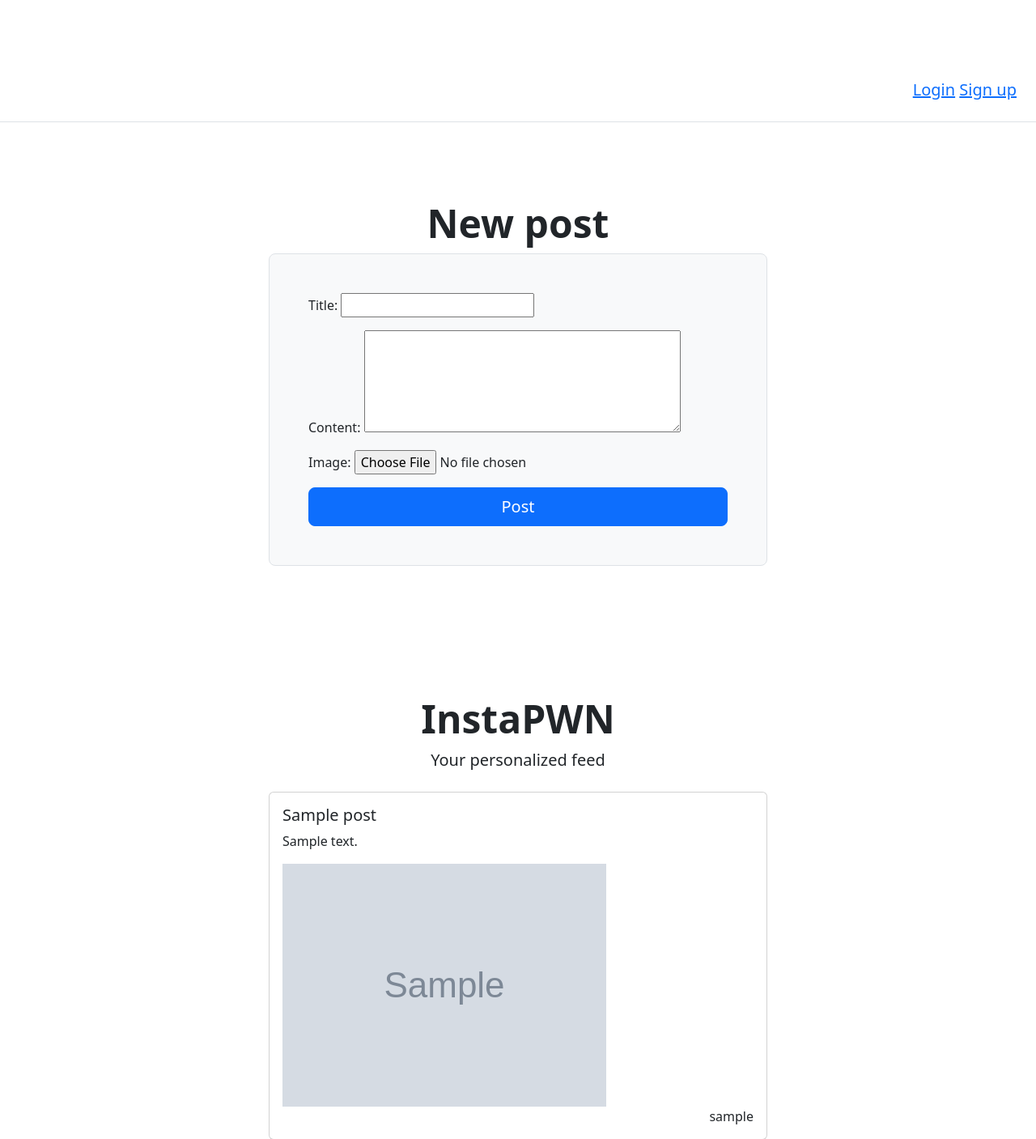
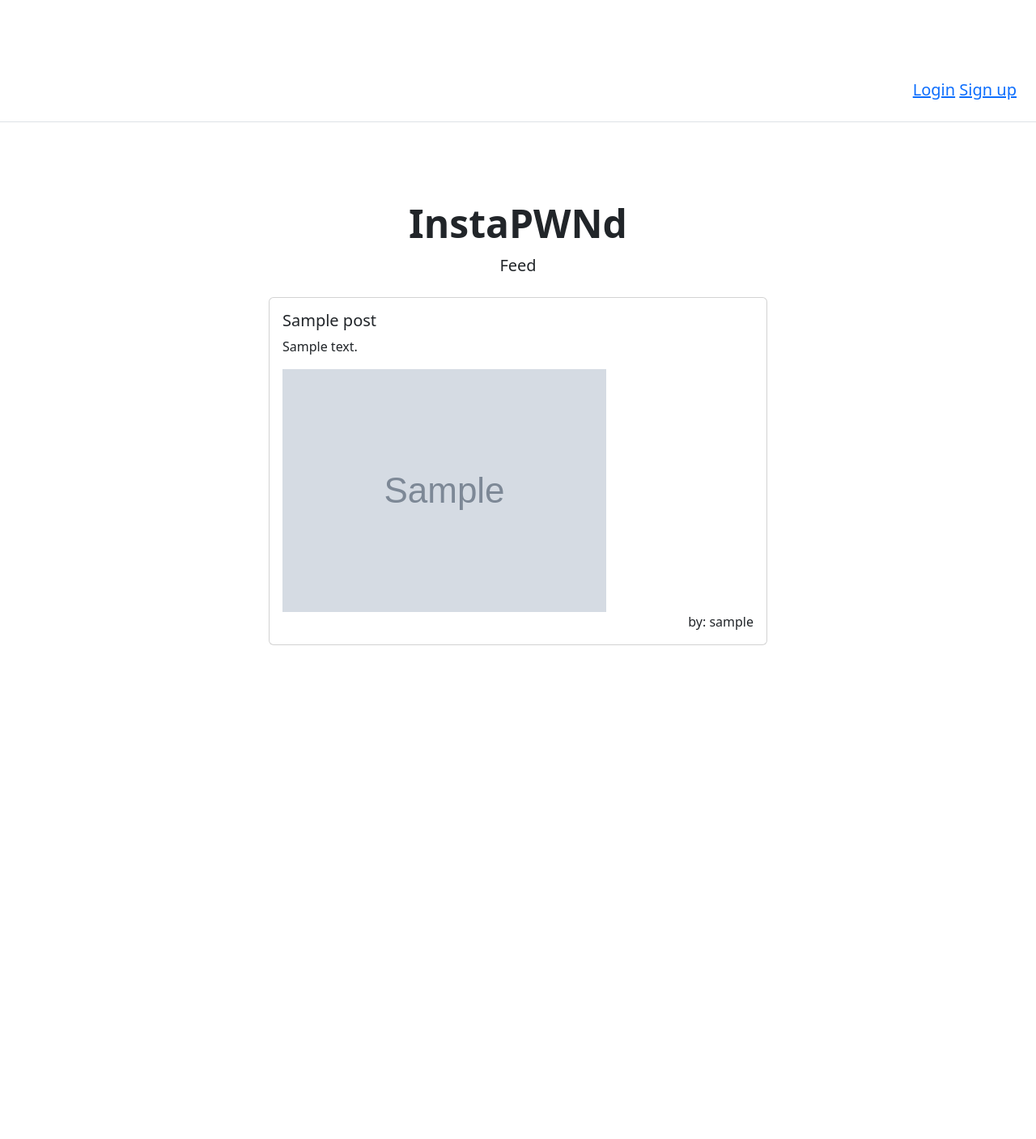
Before and after one commit to pettermk/instapwn, a Django app: page / in a window 1280 px wide. Shown: the top 1407 px of the page at 81% size. After the commit the page ends 797 px from the top, so only its background shows below. Run offline with Django 4.2, Linux system fonts and the light colour scheme; tables that the repository leaves empty hold one stand-in row (values such as "Sample post"); grey boxes marked "Sample" are stand-in pictures; some libraries are stand-ins or nearby versions.

Commit message:
UX enhancements

```diff
--- a/instapwn/web/templates/web/index.html
+++ b/instapwn/web/templates/web/index.html
@@ -11,6 +11,7 @@
       {% endif %}
     </p>
   </div>
+  {% if user.is_authenticated %}
   <div class="px-4 py-5 my-5 text-center">
     <h1 class="display-5 fw-bold">New post</h1>
     <div class="col-lg-6 mx-auto text-lg-start">
@@ -21,12 +22,13 @@
       </form>
     </div>
   </div>
+  {% endif %}
 
   <div class="px-4 py-5 my-5 text-center">
     <div class="col-lg-6 mx-auto">
-    <h1 class="display-5 fw-bold">InstaPWN</h1>
+    <h1 class="display-5 fw-bold">InstaPWNd</h1>
     <div class="col-lg-6 mx-auto">
-      <p class="lead mb-4">Your personalized feed</p>
+      <p class="lead mb-4">Feed</p>
     </div>
     {% for post in posts %}
       <div class="card text-lg-start">
@@ -47,12 +49,11 @@
           <img src="images/{{post.image}}" width="400px"></img>
           {% endif %}
           <div class="text-end">
-            {{post.author.username}}
+            by: {{post.author.username}}
           </div>
         </div>
       </div>
     {% endfor %}
   </div>
   </div>
-
   {% endblock %}
```
